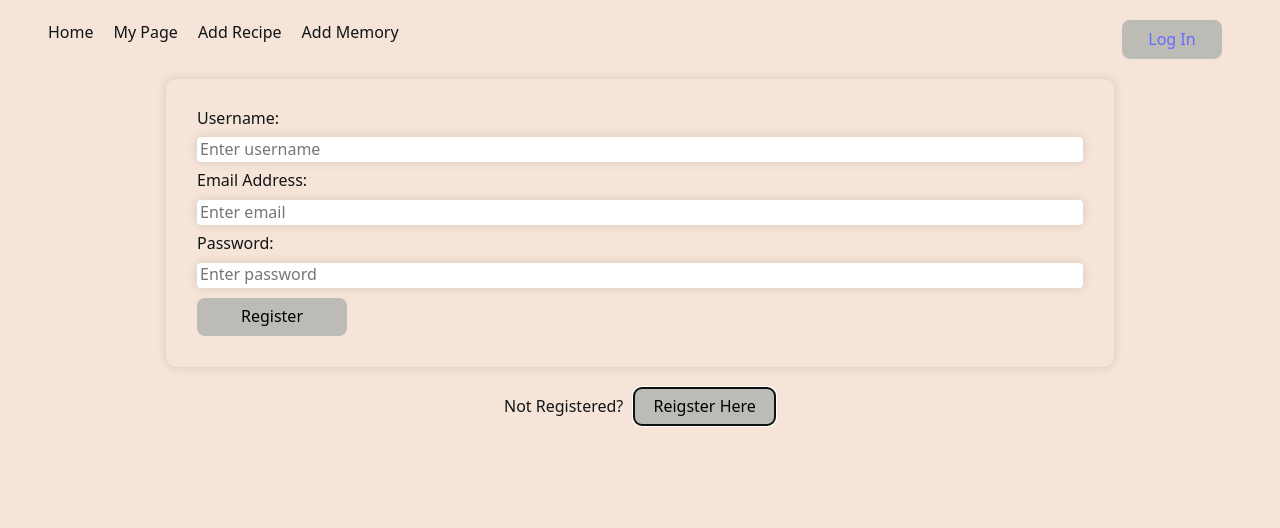
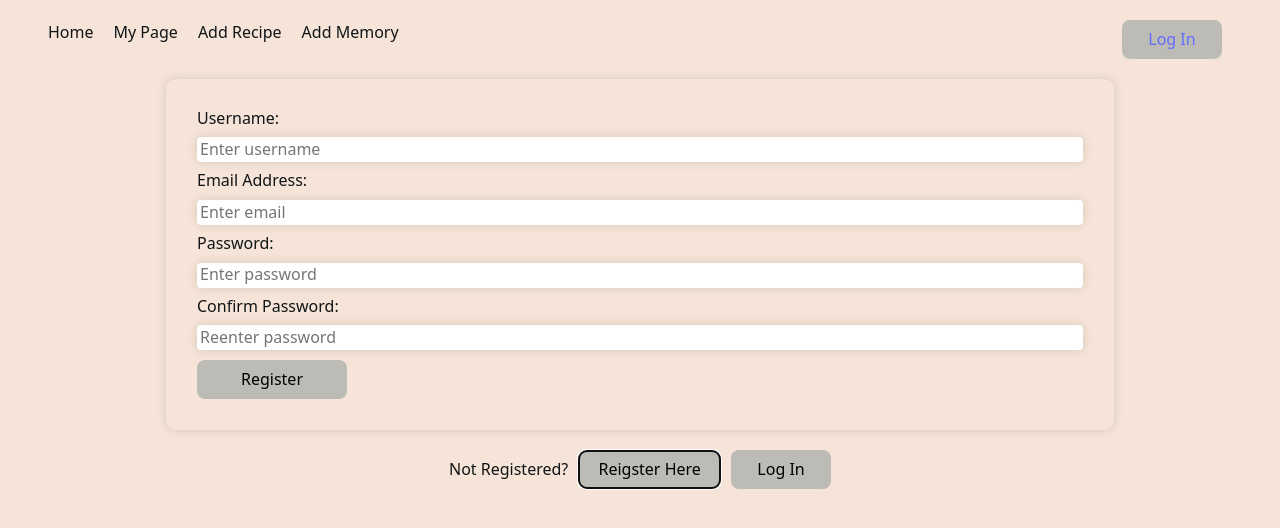
Before and after one commit to NancyBankson/Capstone_Project_Recipe_App_Front_End, a React (Vite) app: page /login in a window 1280 px wide. Both pictures are taken after a click on the button "Reigster Here". Shown: the top 528 px of the page. Built offline with nearby package versions, Linux system fonts and the light colour scheme.

Commit message:
Added registration validation

```diff
--- a/src/pages/LoginPage.tsx
+++ b/src/pages/LoginPage.tsx
@@ -13,7 +13,8 @@ export function LoginPage() {
     const [registrationFormData, setRegistrationFormData] = useState<RegistrationFormData>({
         username: '',
         email: '',
-        password: ''
+        password: '',
+        confirmPassword: ''
     });
 
     if (!authContext) {
@@ -49,12 +50,16 @@ export function LoginPage() {
 
     const handleRegister = (event: React.FormEvent<HTMLFormElement>) => {
         event.preventDefault();
+        if (registrationFormData.password != registrationFormData.confirmPassword) {
+            alert("Passwords must match");
+        } else {
             register(registrationFormData.username, registrationFormData.email, registrationFormData.password);
             setIsRegistered(true);
+        }
     };
 
     const handleClick = () => {
-        setIsRegistered(false);
+        setIsRegistered(prevIsRegistered => (prevIsRegistered === false ? true : false));
     }
 
     return (
@@ -74,13 +79,16 @@ export function LoginPage() {
                     <label htmlFor="email">Email Address:</label>
                     <input id="email-input" type="email" name="email" value={registrationFormData.email} onChange={handleRegisterChange} placeholder="Enter email" required></input>
                     <label htmlFor="password">Password:</label>
-                        <input id="password-input" type="text" name="password" value={registrationFormData.password} onChange={handleRegisterChange} placeholder="Enter password" required></input>
+                    <input id="password-input" type="password" name="password" value={registrationFormData.password} onChange={handleRegisterChange} placeholder="Enter password" required></input>
+                    <label htmlFor="confirm-password">Confirm Password:</label>
+                    <input id="confirm-password-input" type="password" name="confirmPassword" value={registrationFormData.confirmPassword} onChange={handleRegisterChange} placeholder="Reenter password" required></input>
                     <button type="submit">Register</button>
                 </form>}
             </div>
             <div id="registration">
                 <label>Not Registered?</label>
                 <button onClick={() => handleClick()}>Reigster Here</button>
+                {(!isRegistered) && <button onClick={() => handleClick()}>Log In</button>}
             </div>
         </>
     )
--- a/src/types/types.ts
+++ b/src/types/types.ts
@@ -41,6 +41,7 @@ export interface RegistrationFormData {
     username: string;
     email: string;
     password: string;
+    confirmPassword: string;
 }
 
 export interface RecipeFormData {
```
Lines whose indentation alone changed are shown as unchanged.
